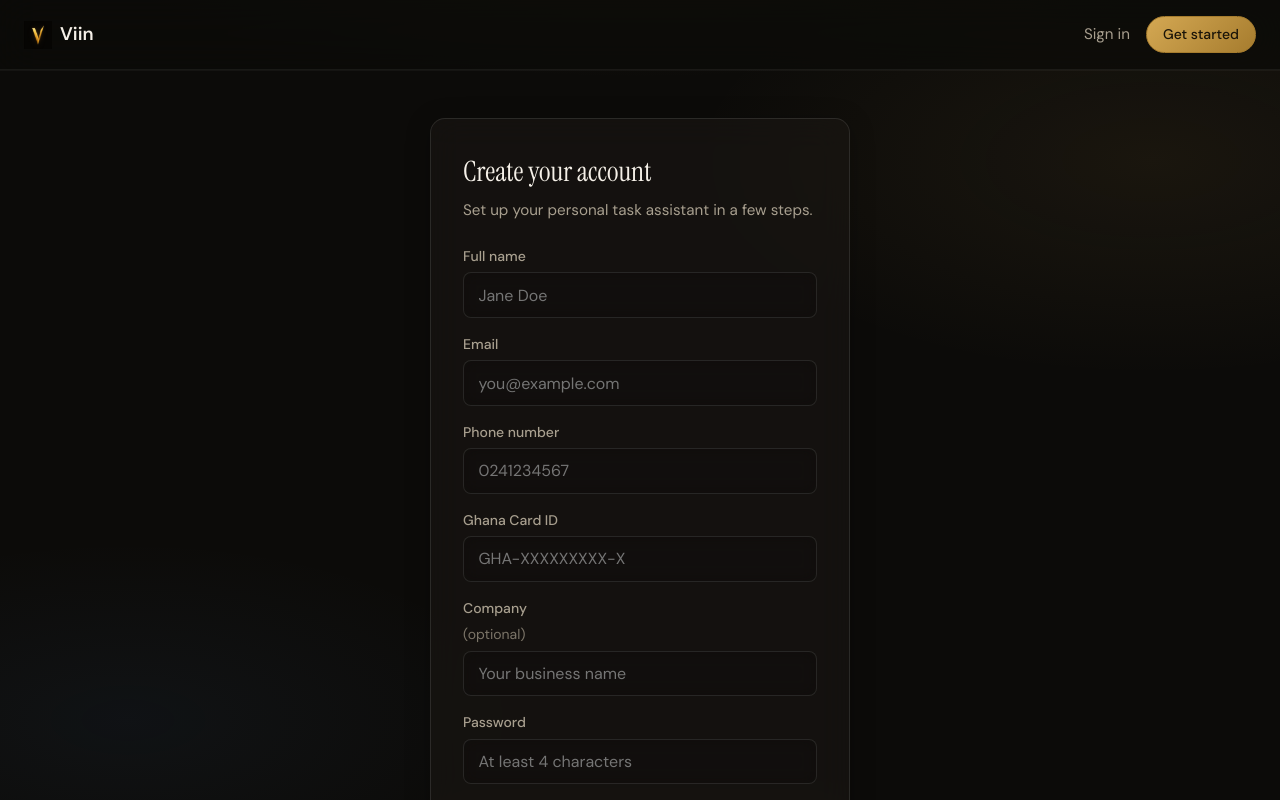
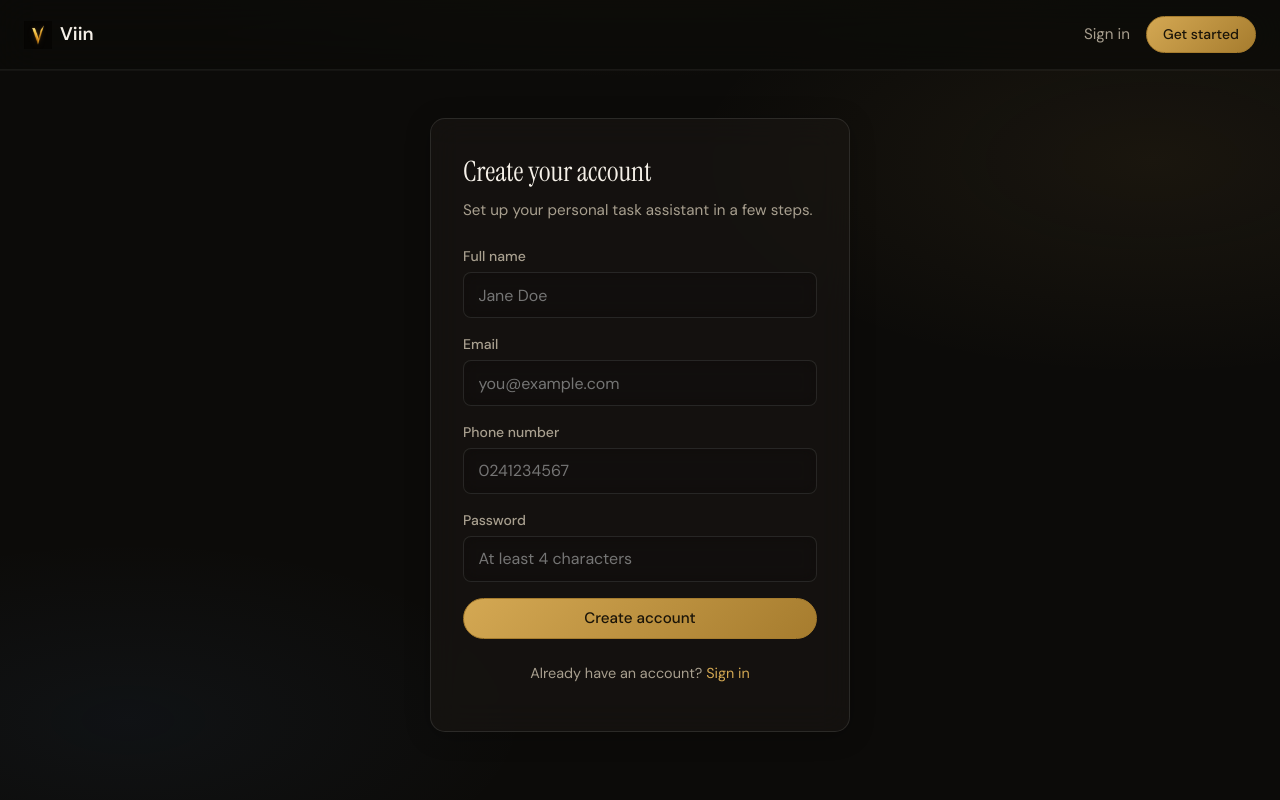
Before and after one commit to frederickohe/viin-web, a React (Vite) app: page /signup in a window 1280 px wide. Shown: the top 800 px of the page. Built offline with nearby package versions, Linux system fonts and the light colour scheme; no server answers.

Commit message:
user reg

```diff
--- a/src/api/client.ts
+++ b/src/api/client.ts
@@ -5,8 +5,6 @@ export interface SignUpPayload {
   email: string;
   phone: string;
   password: string;
-  ghana_card: string;
-  company?: string;
 }
 
 export interface SignUpResponse {
--- a/src/pages/SignUp.tsx
+++ b/src/pages/SignUp.tsx
@@ -21,8 +21,6 @@ export function SignUp() {
         email: String(form.get('email') || '').trim(),
         phone,
         password: String(form.get('password') || ''),
-        ghana_card: String(form.get('ghana_card') || '').trim(),
-        company: String(form.get('company') || '').trim() || undefined,
       });
       navigate('/verify', { state: { phone } });
     } catch (err) {
@@ -62,19 +60,6 @@ export function SignUp() {
             />
           </label>
           <label>
-            Ghana Card ID
-            <input
-              name="ghana_card"
-              required
-              placeholder="GHA-XXXXXXXXX-X"
-              minLength={3}
-            />
-          </label>
-          <label>
-            Company <span className="optional">(optional)</span>
-            <input name="company" placeholder="Your business name" />
-          </label>
-          <label>
             Password
             <input
               name="password"
```
